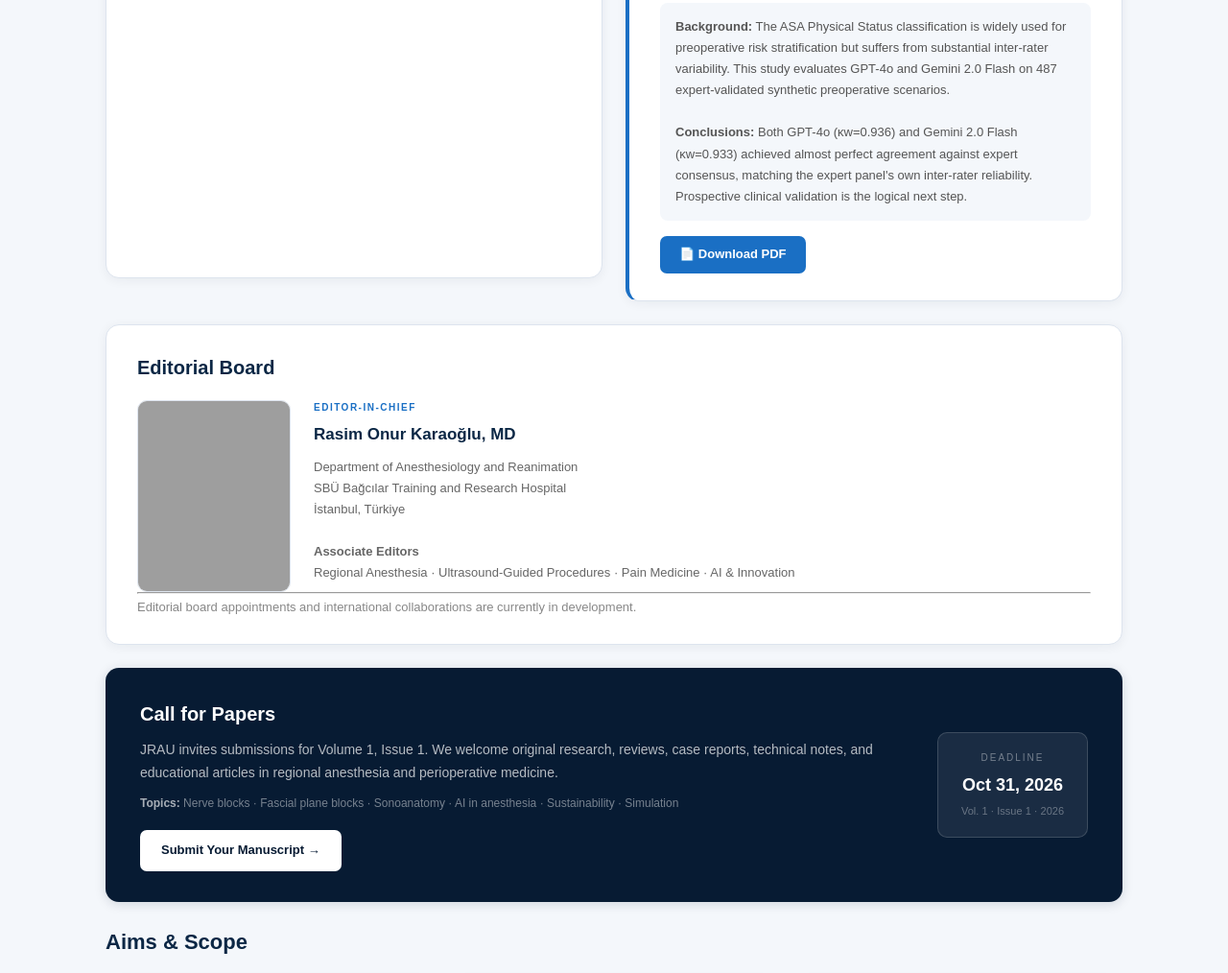
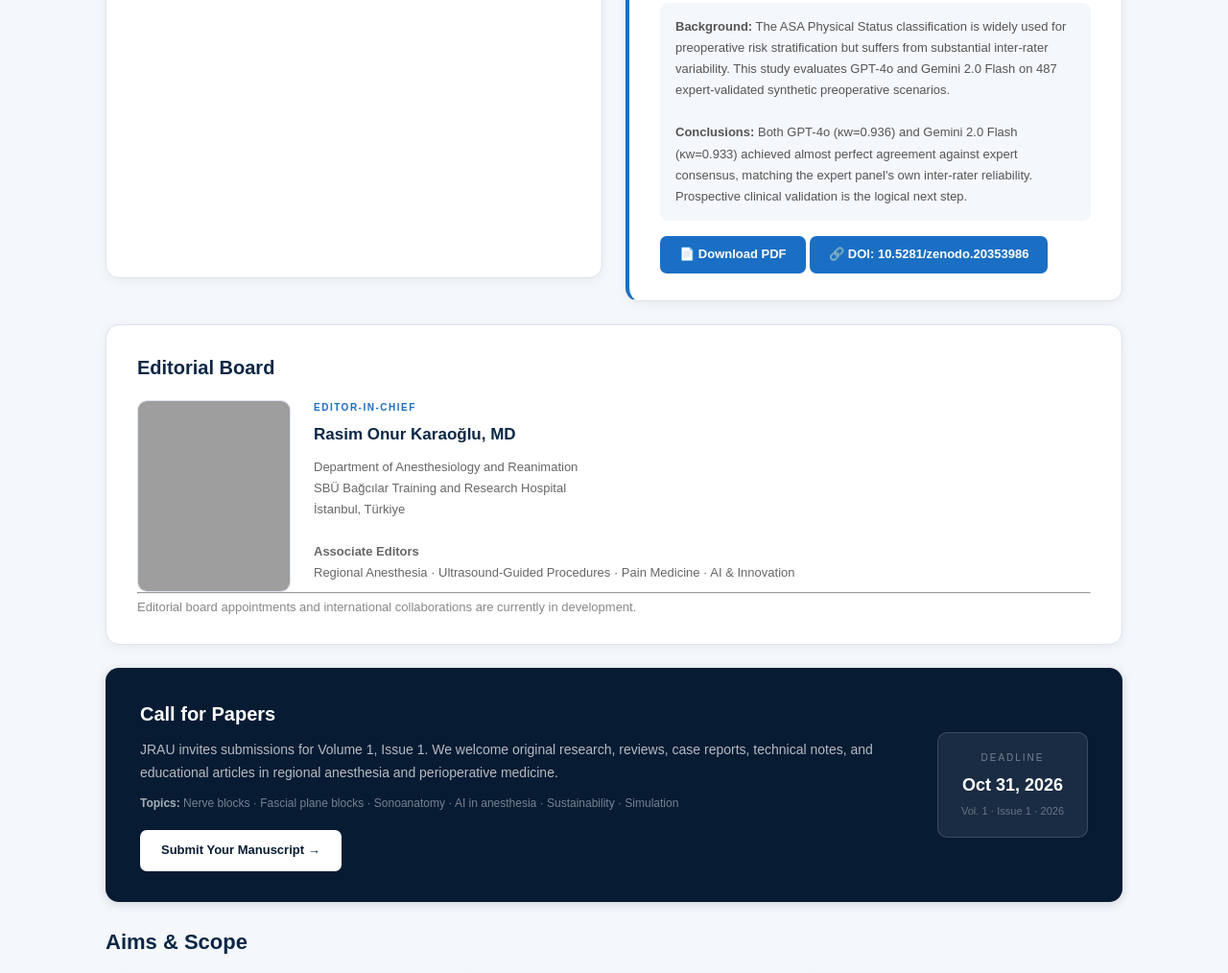
Before and after one commit to rasimonurkaraoglu92-web/jrau-website, a plain HTML site: page index.html in a window 1280 px wide. Shown: the part 774-1788 px from the top of the page at 96% size. Drawn offline with Linux system fonts and the light colour scheme; grey boxes are pictures that could not be loaded.

Commit message:
Update index.html

```diff
--- a/index.html
+++ b/index.html
@@ -131,6 +131,7 @@ footer{background:#071b33;color:rgba(255,255,255,0.40);text-align:center;padding
 <strong>Conclusions:</strong> Both GPT-4o (κw=0.936) and Gemini 2.0 Flash (κw=0.933) achieved almost perfect agreement against expert consensus, matching the expert panel's own inter-rater reliability. Prospective clinical validation is the logical next step.
 </div>
 <a class="aop-btn" href="https://jrau.org/manuscript.pdf" target="_blank">📄 Download PDF</a>
+<a class="aop-btn" href="https://doi.org/10.5281/zenodo.20353986" target="_blank">🔗 DOI: 10.5281/zenodo.20353986</a>
 </div>
 </div>
 
```
